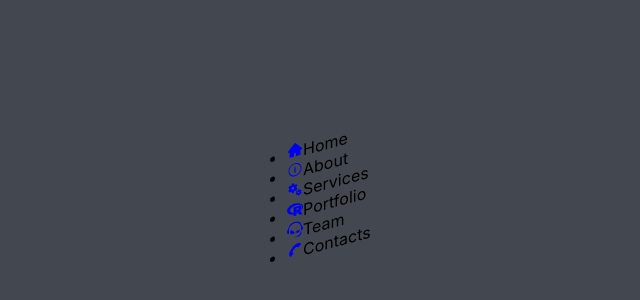
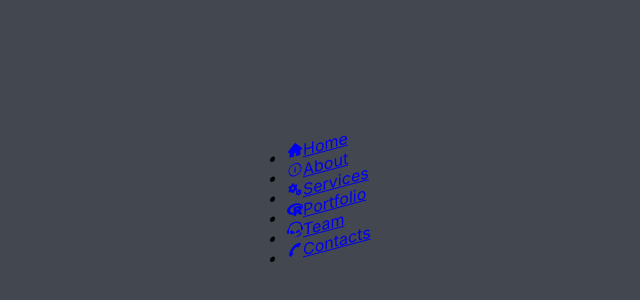
Before and after one commit to RUS29TAM/3d-menu, a React (Create React App) app: page / in a window 1280 px wide. Shown: the part 202-502 px from the top of the page, without its empty margins (331-971 px from the left). Built offline with nearby package versions, Linux system fonts and the light colour scheme.

Commit message:
feat: menu component

```diff
--- a/src/components/Menu.tsx
+++ b/src/components/Menu.tsx
@@ -18,12 +18,12 @@ const Menu = () => {
     return (
         <div className={styles.container}>
             <ul className={styles.ul}>
-                <li style={scrollStyle6} data-text={'Home'} className={styles.li}><a href={'##'}><span><AiFillHome /></span></a>Home</li>
-                <li style={scrollStyle5} data-text={'About'} className={styles.li}><a href={'##'}><span><IoIosInformationCircleOutline /></span></a>About</li>
-                <li style={scrollStyle4} data-text={'Services'} className={styles.li}><a href={'##'}><span><MdOutlineMiscellaneousServices /></span></a>Services</li>
-                <li style={scrollStyle3} data-text={'Portfolio'} className={styles.li}><a href={'##'}><span><FaRProject /></span></a>Portfolio</li>
-                <li style={scrollStyle2} data-text={'Team'} className={styles.li}><a href={'##'}><span><FaTeamspeak /></span></a>Team</li>
-                <li style={scrollStyle1} data-text={'Contacts'} className={styles.li}><a href={'##'}><span><GiPhone /></span></a>Contacts</li>
+                <li style={scrollStyle6} data-text={'HOME'} className={styles.li}><a className={styles.a} href={'##'}><span className={styles.span}><AiFillHome /></span>Home</a></li>
+                <li style={scrollStyle5} data-text={'ABOUT'} className={styles.li}><a className={styles.a} href={'##'}><span className={styles.span}><IoIosInformationCircleOutline /></span>About</a></li>
+                <li style={scrollStyle4} data-text={'SERVICES'} className={styles.li}><a className={styles.a} href={'##'}><span className={styles.span}><MdOutlineMiscellaneousServices /></span>Services</a></li>
+                <li style={scrollStyle3} data-text={'PORTFOLIO'} className={styles.li}><a className={styles.a} href={'##'}><span className={styles.span}><FaRProject /></span>Portfolio</a></li>
+                <li style={scrollStyle2} data-text={'TEAM'} className={styles.li}><a className={styles.a} href={'##'}><span className={styles.span}><FaTeamspeak /></span>Team</a></li>
+                <li style={scrollStyle1} data-text={'CONTACTS'} className={styles.li}><a className={styles.a} href={'##'}><span className={styles.span}><GiPhone /></span>Contacts</a></li>
             </ul>
         </div>
     );
```
